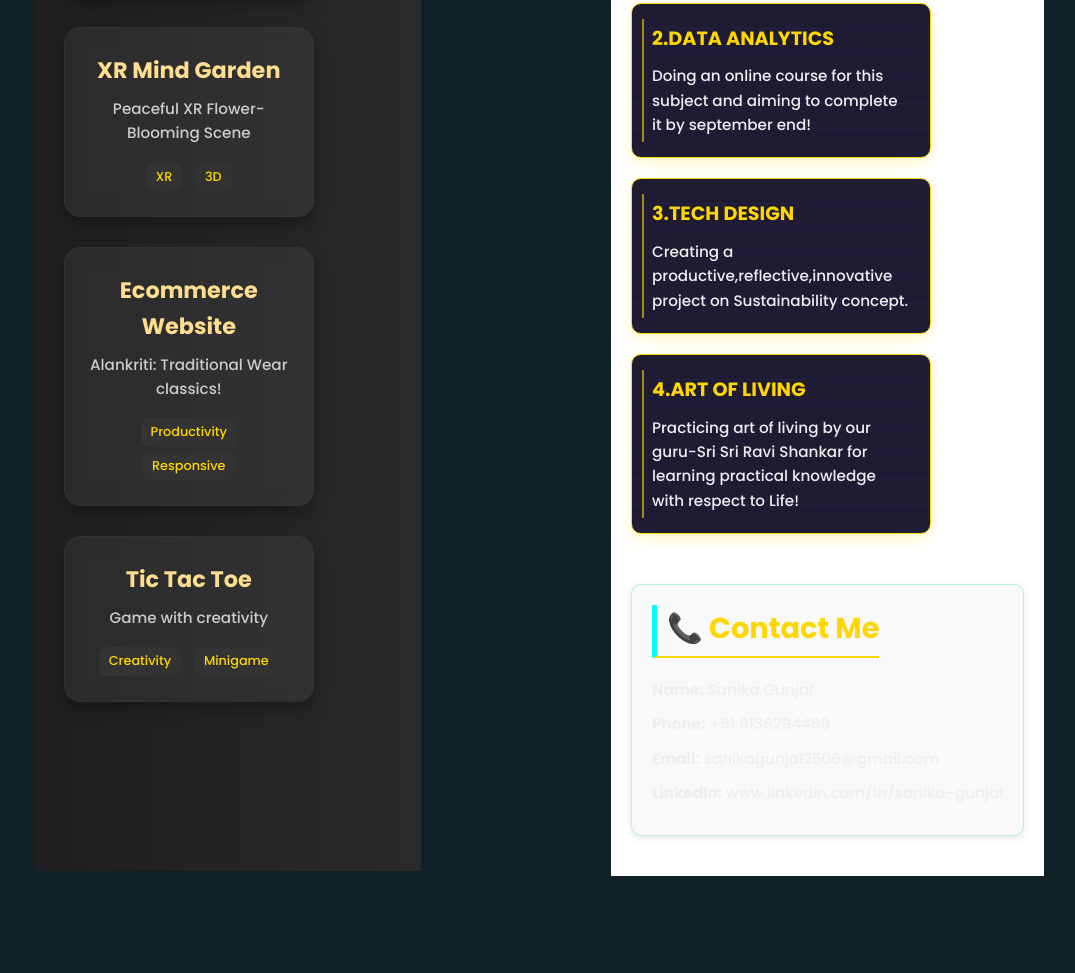
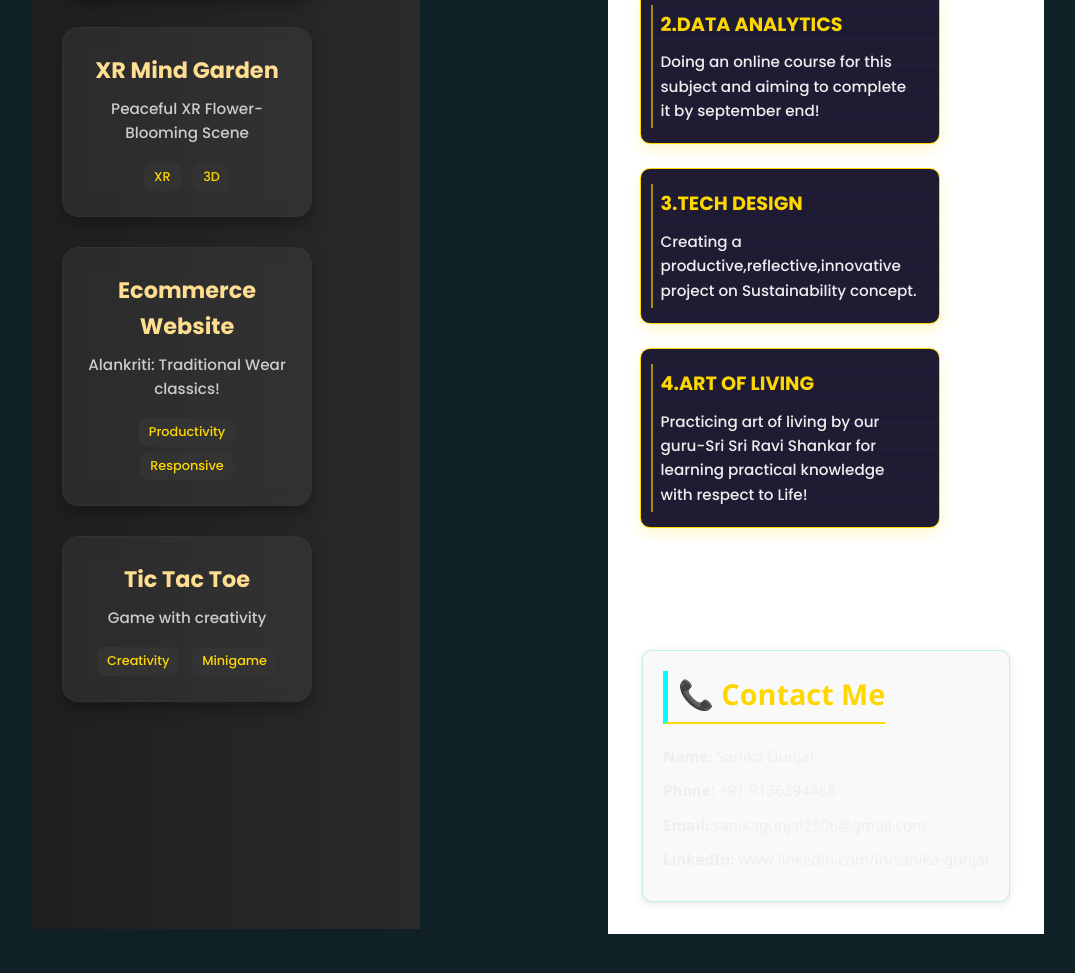
Before and after one commit to Sanika2521/my-portfolio-Sanika, a plain HTML site: page index.html in a window 1280 px wide. Shown: the part 2912-3885 px from the top of the page, without its empty margins (176-1251 px from the left). Before the commit the page ends 3848 px from the top, so only its background shows below. Drawn offline with nearby package versions, Linux system fonts and the light colour scheme; a script that the page names is missing.

Commit message:
Update style.css

```diff
--- a/style.css
+++ b/style.css
@@ -2492,6 +2492,27 @@ h2 {
   background: white;
   padding-bottom: 40px;
 }
+.phase5-section {
+  display: flex;
+  flex-direction: column;
+  gap: 2rem; /* spacing between journal and contact */
+  padding: 2rem;
+}
+
+.journal-grid {
+  display: grid;
+  grid-template-columns: repeat(auto-fit, minmax(250px, 1fr));
+  gap: 1.5rem;
+}
+
+.contact-box {
+  background: #f9f9f9;
+  padding: 1.5rem;
+  border-radius: 12px;
+  box-shadow: 0 4px 12px rgba(0,0,0,0.1);
+  font-family: 'Segoe UI', sans-serif;
+}
+
 .contact-box {
   margin-top: 40px;
   padding: 20px;
```
